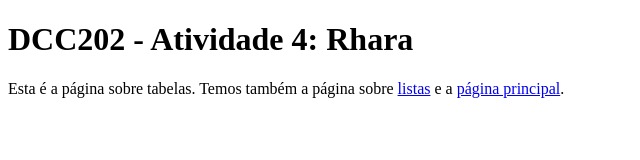
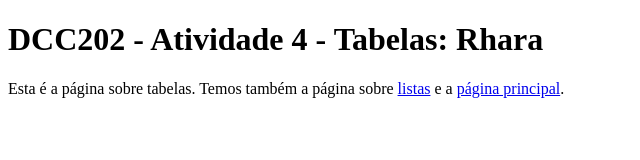
Before and after one commit to ufjf-dcc202/ufjf-dcc202-2023-3-b-atv4-rharaianna, a website: page tabelas.html in a window 1280 px wide. Shown: the whole page, without its empty margins (0-640 px from the left). Drawn offline with Linux system fonts and the light colour scheme.

Commit message:
arrumei titulos

```diff
--- a/tabelas.html
+++ b/tabelas.html
@@ -7,7 +7,7 @@
 </head>
 <body>
     <main>
-        <h1> DCC202 - Atividade 4: Rhara </h1>
+        <h1> DCC202 - Atividade 4 - Tabelas: Rhara </h1>
         <p>
             Esta é a página sobre tabelas. Temos também a página sobre <a href="listas.html">listas</a>  e a <a href="index.html">página principal</a>.
         </p>
```
Also changed, not shown: listas.html (+1 -1 lines).
